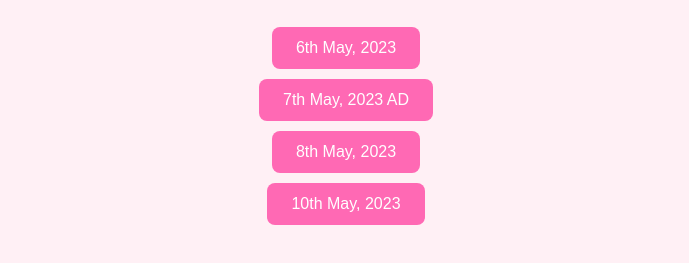
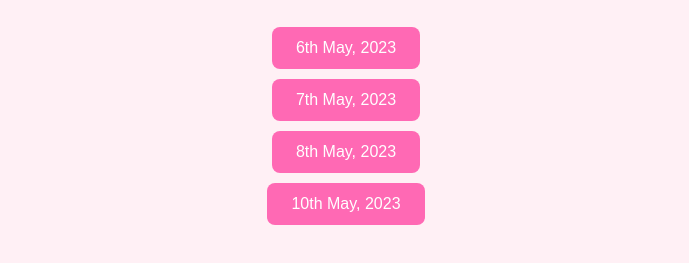
Before and after one commit to thisisAdityaRajGupta/mydarlingbirthday, a plain HTML site: page second.html in a window 1280 px wide. Shown: the part 544-807 px from the top of the page, without its empty margins (294-983 px from the left). Drawn offline with Linux system fonts and the light colour scheme.

Commit message:
second.html

```diff
--- a/second.html
+++ b/second.html
@@ -12,7 +12,7 @@
     <p>The movie was forgettable, but the princess beside me made it unforgettable.</p>
     <div class="options">
       <button onclick="checkAnswer('wrong')">6th May, 2023</button>
-      <button onclick="checkAnswer('correct')">7th May, 2023 AD</button>
+      <button onclick="checkAnswer('correct')">7th May, 2023</button>
       <button onclick="checkAnswer('wrong')">8th May, 2023</button>
       <button onclick="checkAnswer('wrong')">10th May, 2023</button>
     </div>
```
